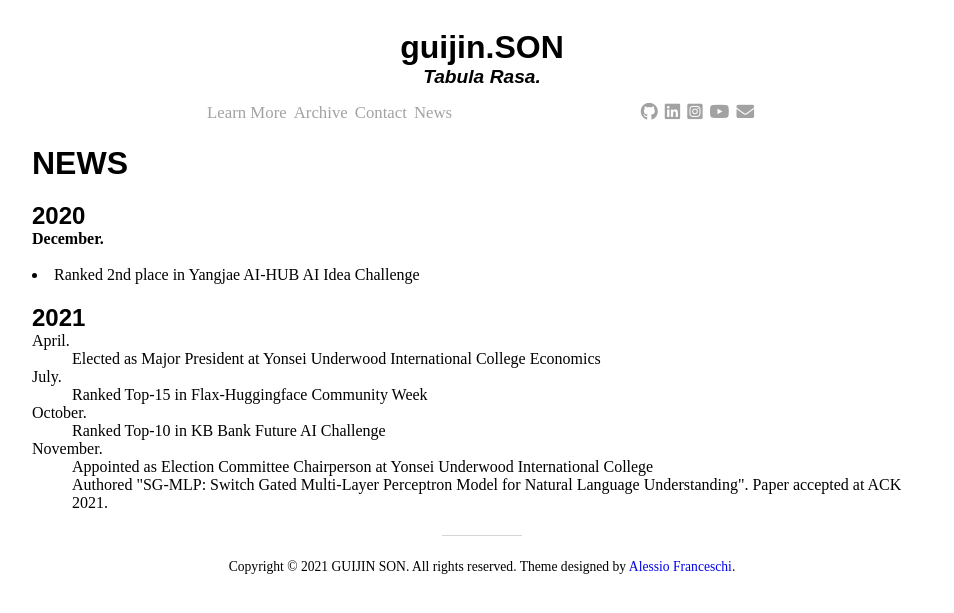
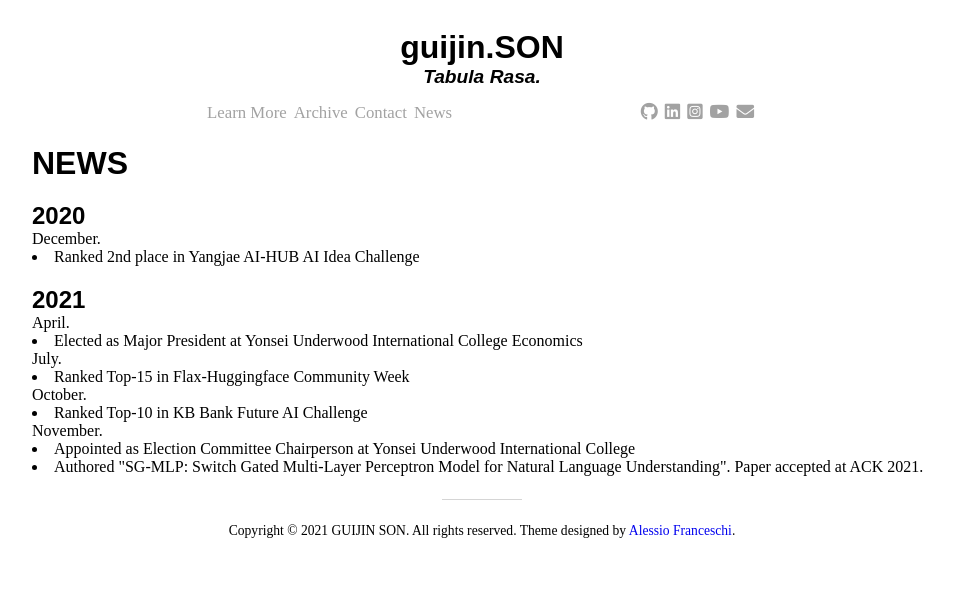
Before and after one commit to guijinSON/guijinSON.github.io, a Jekyll site: the page built from news.md, in a window 1280 px wide. Shown: the top 613 px of the page, without its empty margins (158-1112 px from the left). Built offline with Jekyll 4.4.1, drawn with Linux system fonts in a browser that asks for light colours; nearby versions of some CDN libraries.

Commit message:
Update news.md

```diff
--- a/news.md
+++ b/news.md
@@ -6,19 +6,19 @@ title: News
 
 <dl>
 <h2>2020</h2>
-<dt><b> December.</b></dt>
-  <BR><li>Ranked 2nd place in Yangjae AI-HUB AI Idea Challenge</li>
+<dt>December.</dt>
+  <li>Ranked 2nd place in Yangjae AI-HUB AI Idea Challenge</li>
 
 <h2>2021</h2>
 <dt> April.</dt>
-  <dd>Elected as Major President at Yonsei Underwood International College Economics</dd>
+  <li>Elected as Major President at Yonsei Underwood International College Economics</li>
 <dt> July. </dt>
-  <dd>Ranked Top-15 in Flax-Huggingface Community Week</dd>
+  <li>Ranked Top-15 in Flax-Huggingface Community Week</li>
 <dt> October.</dt>
-  <dd> Ranked Top-10 in KB Bank Future AI Challenge</dd>
+  <li> Ranked Top-10 in KB Bank Future AI Challenge</li>
 <dt> November. </dt>
-  <dd> Appointed as Election Committee Chairperson at Yonsei Underwood International College</dd>
+  <li> Appointed as Election Committee Chairperson at Yonsei Underwood International College</li>
 
-  <dd> Authored "SG-MLP: Switch Gated Multi-Layer Perceptron Model for Natural Language Understanding". Paper accepted at ACK 2021. </dd>
+  <li> Authored "SG-MLP: Switch Gated Multi-Layer Perceptron Model for Natural Language Understanding". Paper accepted at ACK 2021. </li>
 
 </dl>
```
